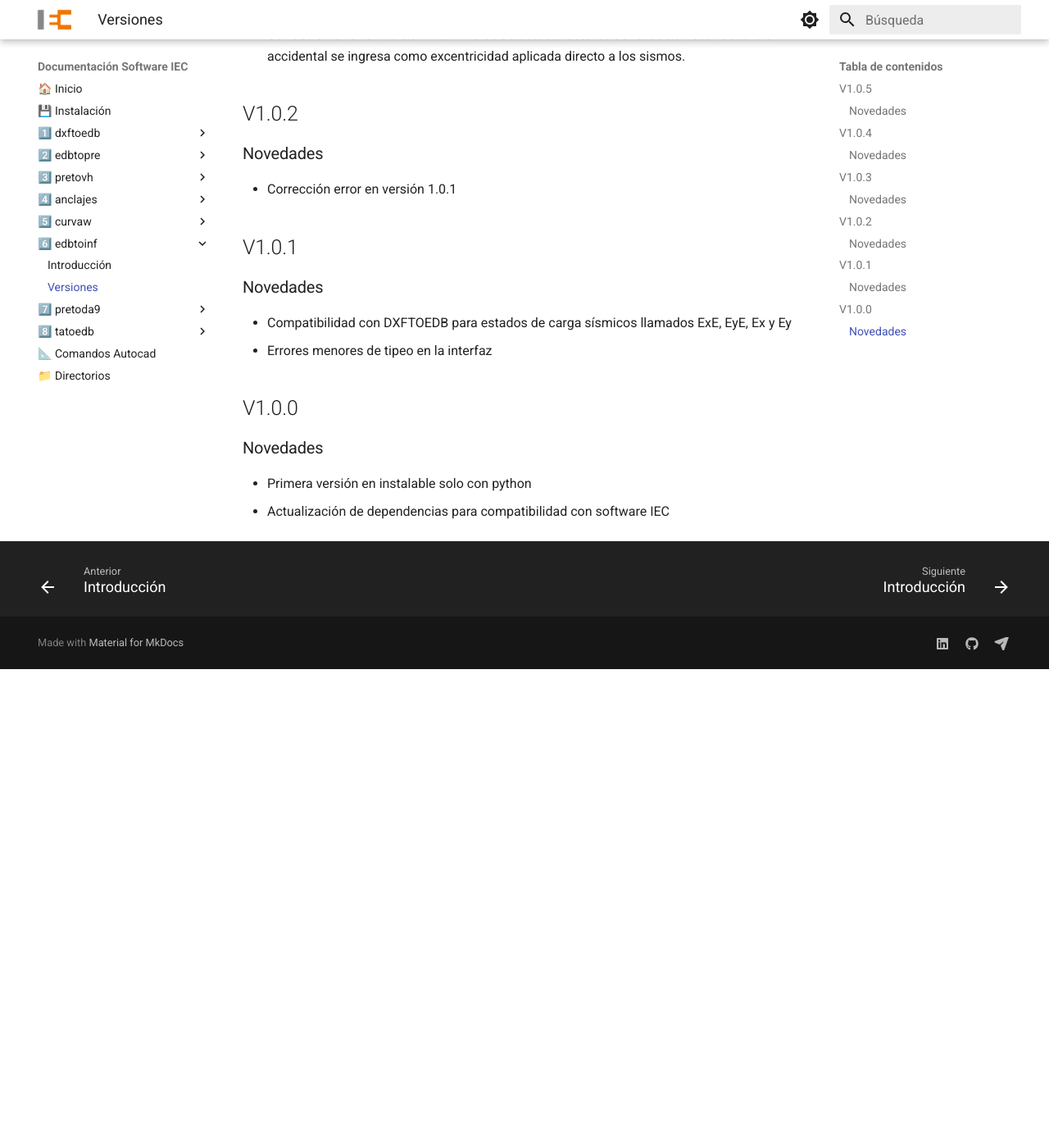
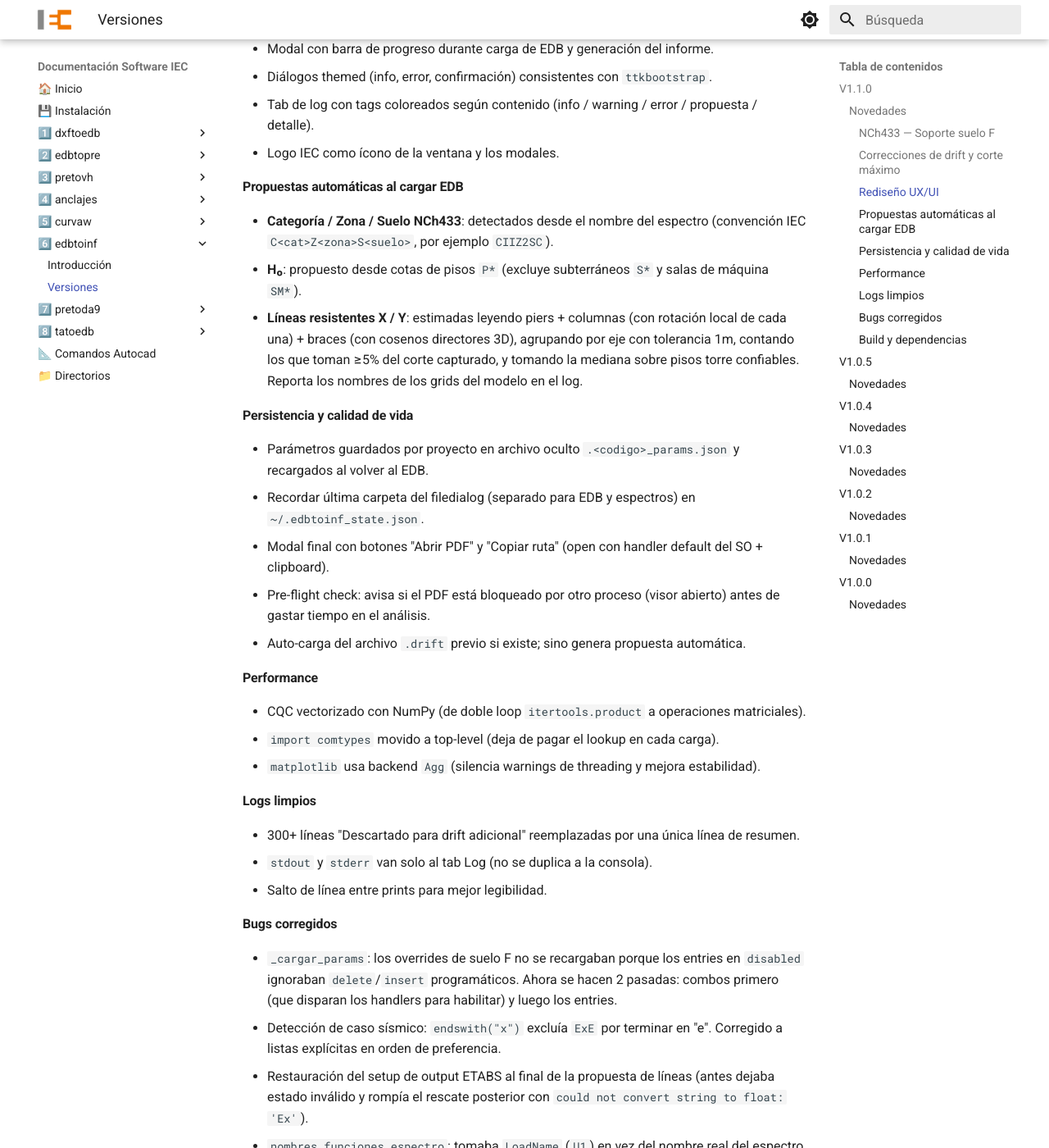
Before and after one commit to iec-ingenieria/documentacion, an MkDocs documentation site: the page built from docs/edbtoinf/versiones.md, in a window 1280 px wide and 1400 px high, scrolled down 722 px. Shown: the whole window at 82% size. Built offline with MkDocs 1.6.1 and Material for MkDocs 9.7.7, drawn with Linux system fonts in a browser that asks for light colours; before the commit the page ends 1538 px from its top, so only the background shows below that; some of the changed text lies outside the part shown.

Commit message:
docs(edbtoinf): changelog V1.1.0
Resumen de cambios desde V1.0.5:
- Soporte completo NCh433 suelo F + espectro de sitio.
- Corrección drift con R1 cuando corte máximo controla.
- Rediseño UX/UI tipo wizard.
- Propuestas automáticas (NCh433/H0/líneas resistentes) al cargar EDB.
- Persistencia per-proyecto.
- Performance: CQC vectorizado, comtypes global.
- Migración a uv (uv.lock como source of truth).

```diff
--- a/docs/edbtoinf/versiones.md
+++ b/docs/edbtoinf/versiones.md
@@ -1,4 +1,68 @@
 # Versiones EDBTOINF
+
+## V1.1.0
+
+### Novedades
+
+#### NCh433 — Soporte suelo F
+
+- Soporte completo para suelo F: parámetros avanzados (S, T0, T', n, p, A0) configurables desde la GUI con validación.
+- Carga de espectro de sitio Sa(T) y Sde(T) (formato TXT/CSV con auto-detección de unidad desde el header).
+- Tooltips explicativos en cada parámetro y marcas (*) en los campos obligatorios.
+- Validación en vivo: warning visible apenas faltan campos obligatorios al elegir suelo F.
+
+#### Correcciones de drift y corte máximo
+
+- Corrección importante: el drift ahora usa R1 cuando corte máximo controla (NCh433 5.9.2). Antes usaba R\*\* y subestimaba el drift.
+- Eliminado bug de doble corrección en desplazamientos cuando corte_max controlaba.
+
+#### Rediseño UX/UI
+
+- Interfaz tipo wizard en 3 tabs (Modelo / Parámetros / Niveles).
+- Modal con barra de progreso durante carga de EDB y generación del informe.
+- Diálogos themed (info, error, confirmación) consistentes con `ttkbootstrap`.
+- Tab de log con tags coloreados según contenido (info / warning / error / propuesta / detalle).
+- Logo IEC como ícono de la ventana y los modales.
+
+#### Propuestas automáticas al cargar EDB
+
+- **Categoría / Zona / Suelo NCh433**: detectados desde el nombre del espectro (convención IEC `C<cat>Z<zona>S<suelo>`, por ejemplo `CIIZ2SC`).
+- **H₀**: propuesto desde cotas de pisos `P*` (excluye subterráneos `S*` y salas de máquina `SM*`).
+- **Líneas resistentes X / Y**: estimadas leyendo piers + columnas (con rotación local de cada una) + braces (con cosenos directores 3D), agrupando por eje con tolerancia 1m, contando los que toman ≥5% del corte capturado, y tomando la mediana sobre pisos torre confiables. Reporta los nombres de los grids del modelo en el log.
+
+#### Persistencia y calidad de vida
+
+- Parámetros guardados por proyecto en archivo oculto `.<codigo>_params.json` y recargados al volver al EDB.
+- Recordar última carpeta del filedialog (separado para EDB y espectros) en `~/.edbtoinf_state.json`.
+- Modal final con botones "Abrir PDF" y "Copiar ruta" (open con handler default del SO + clipboard).
+- Pre-flight check: avisa si el PDF está bloqueado por otro proceso (visor abierto) antes de gastar tiempo en el análisis.
+- Auto-carga del archivo `.drift` previo si existe; sino genera propuesta automática.
+
+#### Performance
+
+- CQC vectorizado con NumPy (de doble loop `itertools.product` a operaciones matriciales).
+- `import comtypes` movido a top-level (deja de pagar el lookup en cada carga).
+- `matplotlib` usa backend `Agg` (silencia warnings de threading y mejora estabilidad).
+
+#### Logs limpios
+
+- 300+ líneas "Descartado para drift adicional" reemplazadas por una única línea de resumen.
+- `stdout` y `stderr` van solo al tab Log (no se duplica a la consola).
+- Salto de línea entre prints para mejor legibilidad.
+
+#### Bugs corregidos
+
+- `_cargar_params`: los overrides de suelo F no se recargaban porque los entries en `disabled` ignoraban `delete`/`insert` programáticos. Ahora se hacen 2 pasadas: combos primero (que disparan los handlers para habilitar) y luego los entries.
+- Detección de caso sísmico: `endswith("x")` excluía `ExE` por terminar en "e". Corregido a listas explícitas en orden de preferencia.
+- Restauración del setup de output ETABS al final de la propuesta de líneas (antes dejaba estado inválido y rompía el rescate posterior con `could not convert string to float: 'Ex'`).
+- `nombres_funciones_espectro`: tomaba `LoadName` (`U1`) en vez del nombre real del espectro (`FuncName`).
+- Tolerancia numérica en validación de amplificación modal.
+
+#### Build y dependencias
+
+- Migración a `uv` como source of truth: `uv.lock` versionado, `requirements.txt` y `dev-requirements.txt` eliminados.
+- Versionado homologado con `dxftoedb` / `edbtopre`: `version_scheme = "guess-next-dev"` y versiones via git tags `X.Y.Z`.
+- `comtypes` actualizado a `1.4.16`.
 
 ## V1.0.5
 
```
